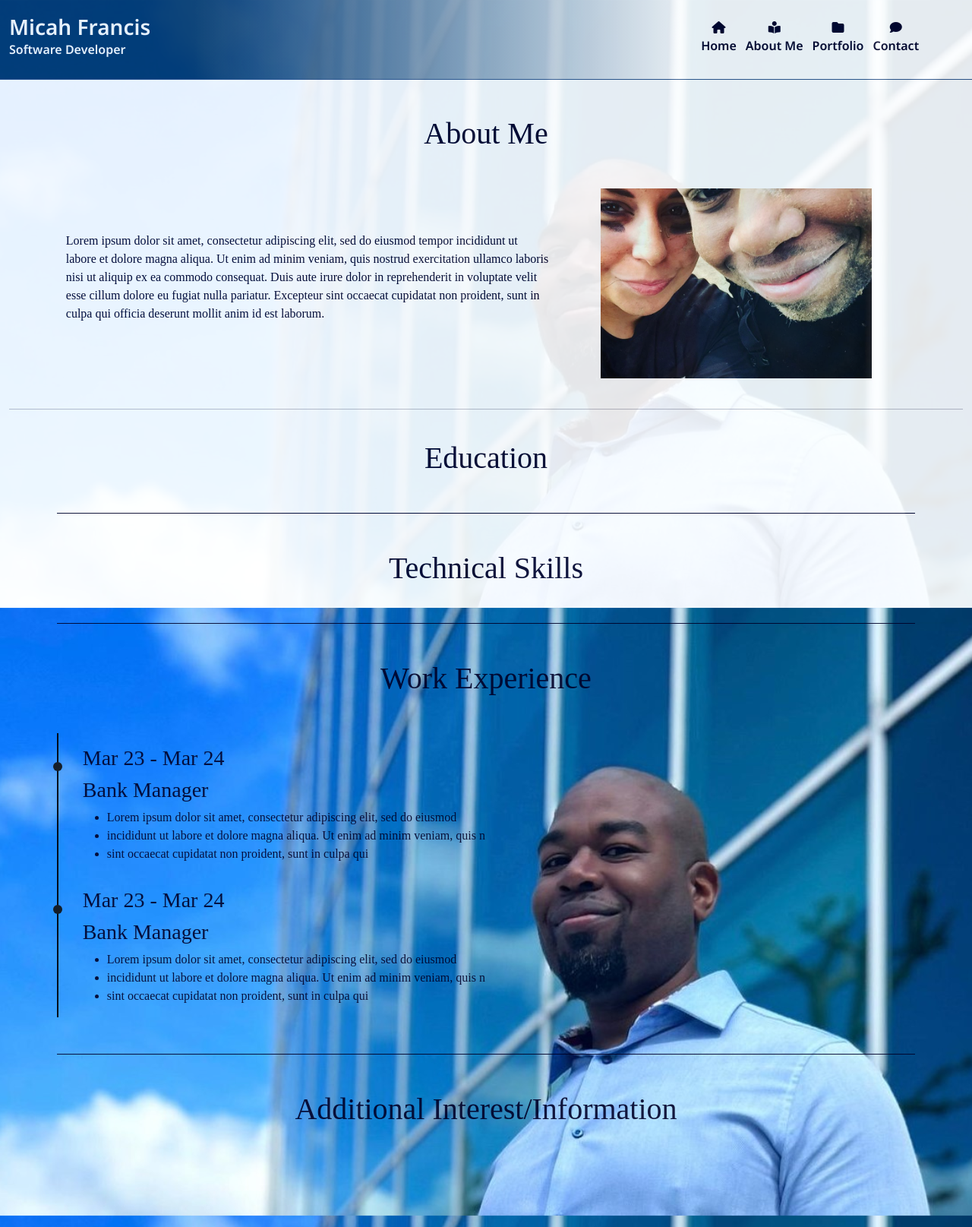
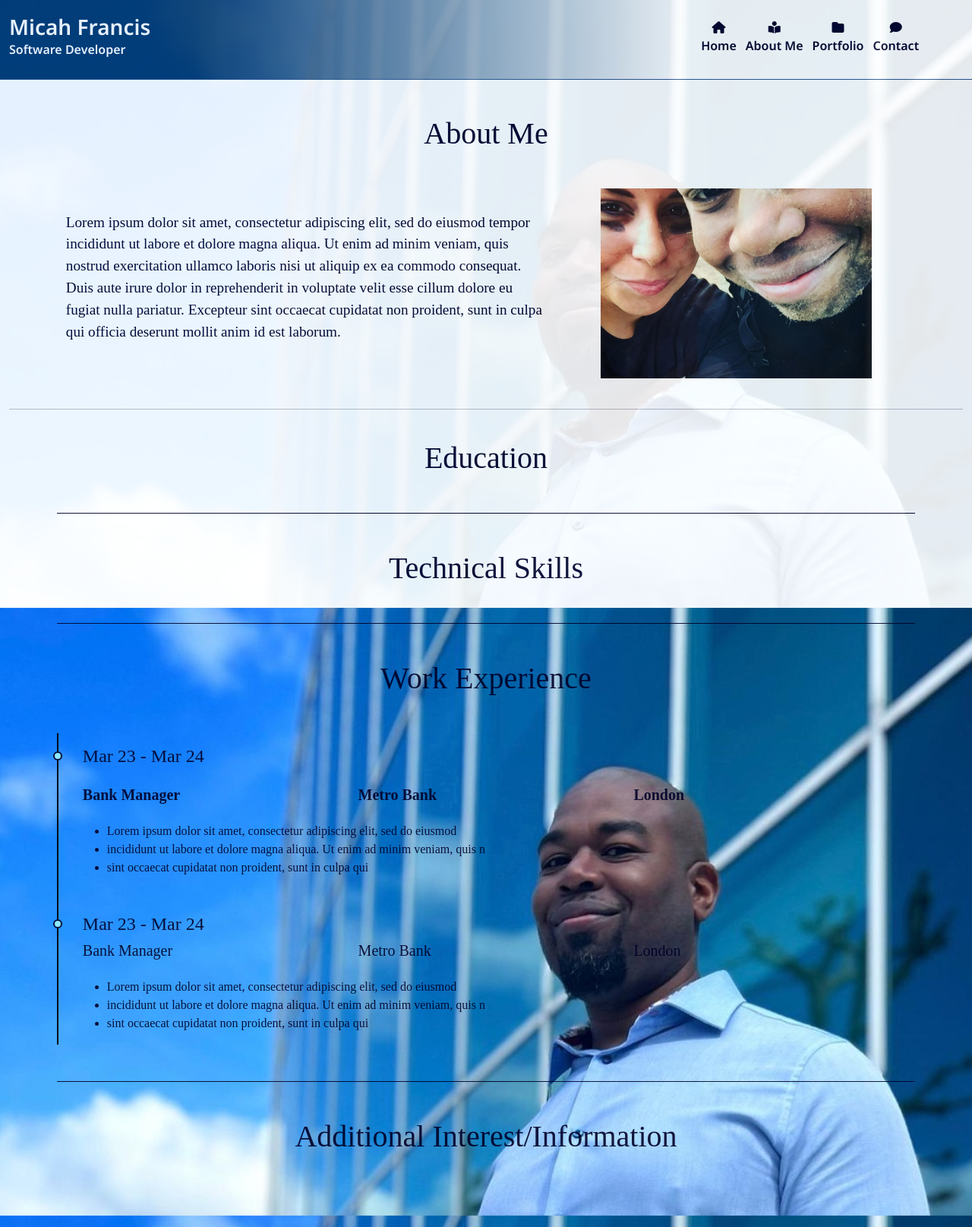
Before and after one commit to 2ndborn/micah_francis, a Django app: page /about/ in a window 1280 px wide, after a click on "Work Experience". Shown: the top 1615 px of the page at 76% size. Run offline with Django 3.2, Linux system fonts and the light colour scheme; some libraries are stand-ins or nearby versions; some web fonts are replaced.

Commit message:
finished styling the about me page

```diff
--- a/about/templates/about/about.html
+++ b/about/templates/about/about.html
@@ -17,7 +17,7 @@
                 <div class="row">
                     <h1 class="mb-5 text-center">About Me</h1>
                     <div class="col-12 col-lg-7 col-md-6 my-auto">
-                        <p>Lorem ipsum dolor sit amet, consectetur adipiscing elit, sed do eiusmod tempor incididunt ut labore
+                        <p class="about-content">Lorem ipsum dolor sit amet, consectetur adipiscing elit, sed do eiusmod tempor incididunt ut labore
                             et dolore magna aliqua. Ut enim ad minim veniam, quis nostrud exercitation ullamco laboris nisi ut
                             aliquip ex ea commodo consequat. Duis aute irure dolor in reprehenderit in voluptate velit esse
                             cillum dolore eu fugiat nulla pariatur. Excepteur sint occaecat cupidatat non proident, sunt in
@@ -42,7 +42,7 @@
                     <div class="col-12 col-lg-9 col-md-6">
                         <div class="px-auto">
                             <h4>Level 5 Diploma - Fullstack Web Development</h4>
-                            <h4>Accredited by the University of Peterborough</h4>
+                            <h5>Accredited by the University of Peterborough</h5>
                         </div>
                     </div>
                 </div>
@@ -99,9 +99,19 @@
                 <h1 class="mb-5 text-center collapsed" type="button" data-toggle="collapse" data-target="#collapseThree"
                     aria-expanded="false" aria-controls="collapseThree">Work Experience</h1>
                 <div id="collapseThree" class="row collapse mb-5" aria-labelledby="headingThree" data-parent="#accordionExample">
-                    <div class="col-12 timeline my-auto">
-                        <h3>Mar 23 - Mar 24</h3>
-                        <h3>Bank Manager</h3>
+                    <div class="col-12 timeline py-3 my-auto">
+                        <h4>Mar 23 - Mar 24</h4>
+                        <div class="row py-3">
+                            <div class="col-4">
+                                <h5><strong>Bank Manager</strong></h5>
+                            </div>
+                            <div class="col-4">
+                                <h5><strong>Metro Bank</strong></h5>
+                            </div>
+                            <div class="col-4">
+                                <h5><strong>London</strong></h5>
+                            </div>
+                        </div>
                         <ul class="unstyled-list">
                             <li>Lorem ipsum dolor sit amet, consectetur adipiscing elit, sed do eiusmod</li>
                             <li>incididunt ut labore et dolore magna aliqua. Ut enim ad minim veniam, quis n</li>
@@ -109,8 +119,18 @@
                         </ul>
                     </div>
                     <div class="col-12 timeline my-auto">
-                        <h3>Mar 23 - Mar 24</h3>
-                        <h3>Bank Manager</h3>
+                        <h4>Mar 23 - Mar 24</h4>
+                        <div class="row pb-3">
+                            <div class="col-4">
+                                <h5>Bank Manager</h5>
+                            </div>
+                            <div class="col-4">
+                                <h5>Metro Bank</h5>
+                            </div>
+                            <div class="col-4">
+                                <h5>London</h5>
+                            </div>
+                        </div>
                         <ul class="unstyled-list">
                             <li>Lorem ipsum dolor sit amet, consectetur adipiscing elit, sed do eiusmod</li>
                             <li>incididunt ut labore et dolore magna aliqua. Ut enim ad minim veniam, quis n</li>
@@ -123,7 +143,7 @@
                 <h1 class="mb-5 text-center collapsed" type="button" data-toggle="collapse" data-target="#collapseFour"
                     aria-expanded="false" aria-controls="collapseFour">Additional Interest/Information</h1>
                 <div id="collapseFour" class="row collapse mb-4" aria-labelledby="headingFour" data-parent="#accordionExample">
-                    <div class="col-12 my-auto">
+                    <div class="col-12 my-auto about-content">
                         <ul>
                             <li>I am planning on completing my first Hackathon.</li>
                             <li>I am using websites like leetcode.com to help me get ready for technical interviews.</li>
--- a/static/css/base.css
+++ b/static/css/base.css
@@ -74,6 +74,10 @@ body {
     height: 250px;
   }
 
+  .about-content {
+    font-size: 1.2rem;
+  }
+
   .about-container {
     margin: 146px 0;
   }
@@ -88,12 +92,13 @@ body {
     width: 12px;
     height: 12px;
     display: block;
-    top: 2.4em;
+    top: 1.5em;
     position: absolute;
     left: -6.5px;
     border-radius: 12px;
     content: '';
-    background: #121111;
+    background: #9bf2ff;
+    border: #000028 solid 2px;
   }
 
   .border-bottoms {
@@ -121,10 +126,6 @@ footer {
     font-size: 5rem;
 }
 
-/* .social-container {
-    margin-left: 24px;
-} */
-
 .link {
     color: #004e9f;
 }
@@ -140,6 +141,7 @@ footer {
 .sign-in a {
     color: #9bf2ff;
 }
+
 /****************************Home**********************************/
 
 /* .home-image {
```
Also changed, not shown: templates/base.html (+0 -12 lines).
